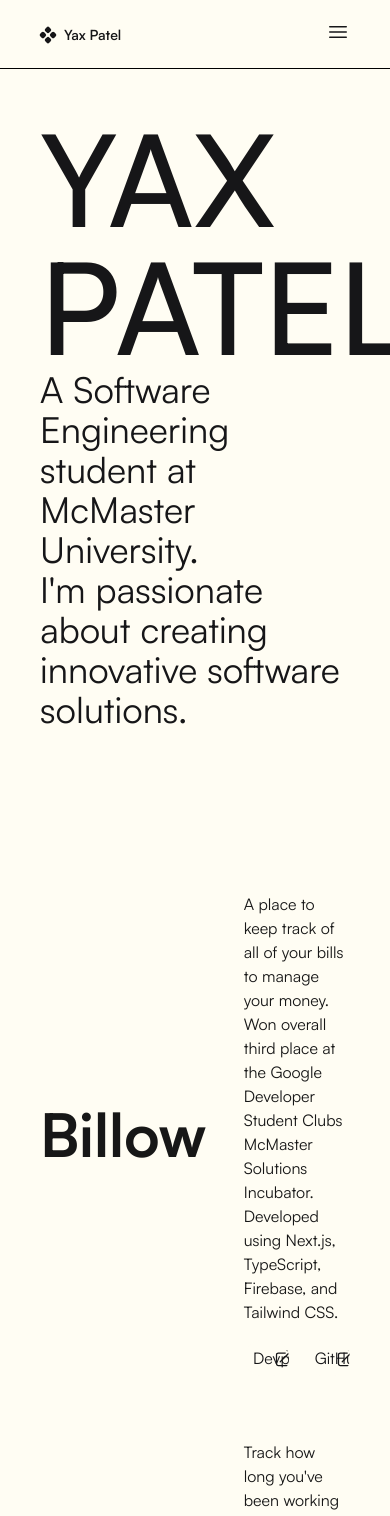
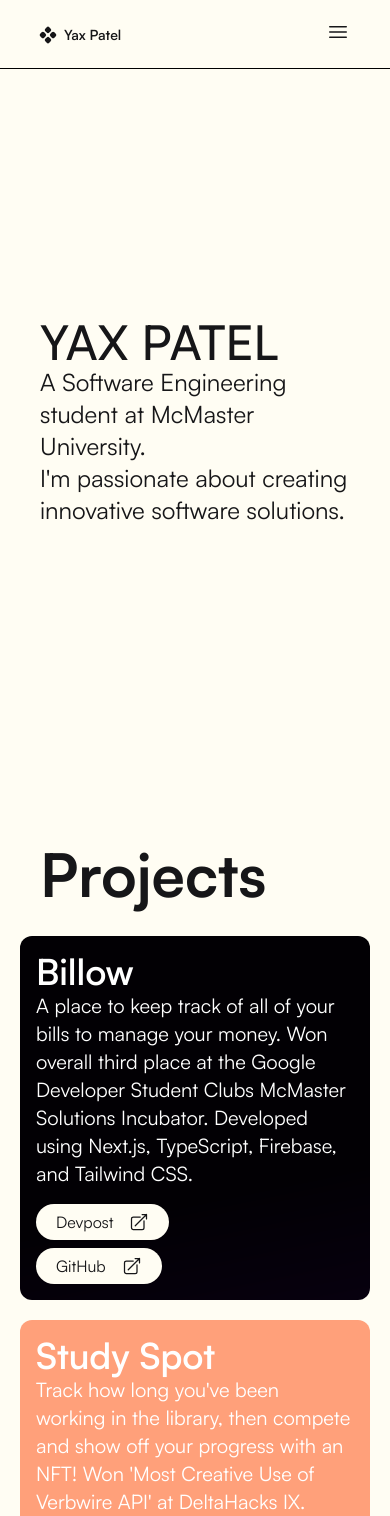
Before and after one commit to ypatel2022/yaxpatel.me, a Next.js app: page / in a window 390 px wide. Shown: the top 1516 px of the page. Built offline with nearby package versions, Linux system fonts and the light colour scheme.

Commit message:
finish projects section

```diff
--- /dev/null
+++ b/components/ExternalLink.tsx
@@ -0,0 +1,40 @@
+import Link from 'next/link'
+import React from 'react'
+import ExternalLinkIcon from './icons/ExternalLinkIcon'
+
+export default function ExternalLink({
+  children,
+  href,
+}: {
+  children: React.ReactNode
+  href: string
+}) {
+  return (
+    <Link
+      target="_blank"
+      rel="noopener noreferrer"
+      href={href}
+      className="group relative flex max-w-fit items-center justify-center gap-4 overflow-hidden rounded-full bg-light px-5 py-2 leading-5 text-dark"
+    >
+      <div className="w-full">
+        <div className="w-full transition-transform duration-300 ease-in-out group-hover:-translate-y-12">
+          <div className="flex items-center gap-2 whitespace-nowrap">
+            {children}
+          </div>
+        </div>
+        <div className="pointer-events-none absolute translate-y-2 select-none transition-transform duration-300 ease-in-out group-hover:-translate-y-5">
+          <div className="flex items-center gap-2">{children}</div>
+        </div>
+      </div>
+
+      <div className="w-full">
+        <div className="w-full transition-transform duration-700 ease-in-out group-hover:-translate-y-12">
+          <ExternalLinkIcon />
+        </div>
+        <div className="pointer-events-none absolute translate-y-2 select-none transition-transform duration-700 ease-in-out group-hover:-translate-y-6">
+          <ExternalLinkIcon />
+        </div>
+      </div>
+    </Link>
+  )
+}
--- a/components/Project.tsx
+++ b/components/Project.tsx
@@ -2,42 +2,7 @@
 import type { ProjectType } from '@/types'
 import Link from 'next/link'
 import ExternalLinkIcon from './icons/ExternalLinkIcon'
-
-function ExternalLink({
-  children,
-  href,
-}: {
-  children: React.ReactNode
-  href: string
-}) {
-  return (
-    <Link
-      href={href}
-      className="group relative flex max-w-fit items-center justify-center gap-4 overflow-hidden rounded-full bg-light px-5 py-2 leading-5 text-dark"
-    >
-      <div className="w-full">
-        <div className="w-full transition-transform duration-300 ease-in-out group-hover:-translate-y-12">
-          <div className="flex items-center gap-2 whitespace-nowrap">
-            {children}
-          </div>
-        </div>
-        <div className="pointer-events-none absolute translate-y-2 select-none transition-transform duration-300 ease-in-out group-hover:-translate-y-5">
-          <div className="flex items-center gap-2">{children}</div>
-        </div>
-      </div>
-
-      <div className="w-full">
-        <div className="w-full transition-transform duration-700 ease-in-out group-hover:-translate-y-12">
-          <ExternalLinkIcon />
-        </div>
-        <div className="pointer-events-none absolute translate-y-2 select-none transition-transform duration-700 ease-in-out group-hover:-translate-y-6">
-          <ExternalLinkIcon />
-        </div>
-      </div>
-    </Link>
-  )
-}
-
+import ExternalLink from './ExternalLink'
 export default function Project({
   data,
   index,
--- a/pages/index.tsx
+++ b/pages/index.tsx
@@ -11,6 +11,7 @@
 import projects from './data/projects.json'
 import Project from '@/components/Project'
 import { ProjectType } from '@/types'
+import ExternalLink from '@/components/ExternalLink'
 
 export default function Home() {
   const [menuOpen, setMenuOpen] = useState(false)
@@ -103,9 +104,9 @@
 
       <main className="">
         <section>
-          <div className="mx-auto flex h-screen  max-w-7xl flex-col justify-center px-10 xl:px-0">
-            <h1 className="text-9xl">YAX PATEL</h1>
-            <p className="text-4xl">
+          <div className="mx-auto flex h-screen max-w-7xl flex-col justify-center px-10 xl:px-0">
+            <h1 className="text-5xl md:text-9xl">YAX PATEL</h1>
+            <p className="text-2xl md:text-4xl">
               A Software Engineering student at McMaster University.
               <br />
               I&apos;m passionate about creating innovative software solutions.
@@ -113,13 +114,44 @@
           </div>
         </section>
 
-        <section>
-          <div className="grid grid-cols-1 pt-4">
+        <section id="projects">
+          <div className="wght-700 mb-8 max-w-7xl px-10 text-6xl xl:px-0">
+            Projects
+          </div>
+
+          <div className="hidden grid-cols-1 pt-4 md:grid">
             {projects.map((project: ProjectType, index: number) => (
               <Project key={index} index={index} data={project} />
             ))}
           </div>
+          {/* <MobileCarousel projects={projects} /> */}
+
+          <div className="grid grid-cols-1 gap-5 md:hidden">
+            {projects.map((project, index) => (
+              <div
+                key={index}
+                className="mx-5 max-h-fit rounded-xl p-4 text-white"
+                style={{
+                  background: `url(/project-backgrounds/project-background-${
+                    index + 1
+                  }.png)`,
+                }}
+              >
+                <div className="wght-600 text-4xl">{project.title}</div>
+                <div className="text-xl">{project.description}</div>
+                <div className="mt-4 flex flex-col gap-2">
+                  {project.links.map((link, index) => (
+                    <ExternalLink key={index} href={link.link}>
+                      {link.name}
+                    </ExternalLink>
+                  ))}
+                </div>
+              </div>
+            ))}
+          </div>
         </section>
+
+        <section className=""></section>
       </main>
     </>
   )
```
